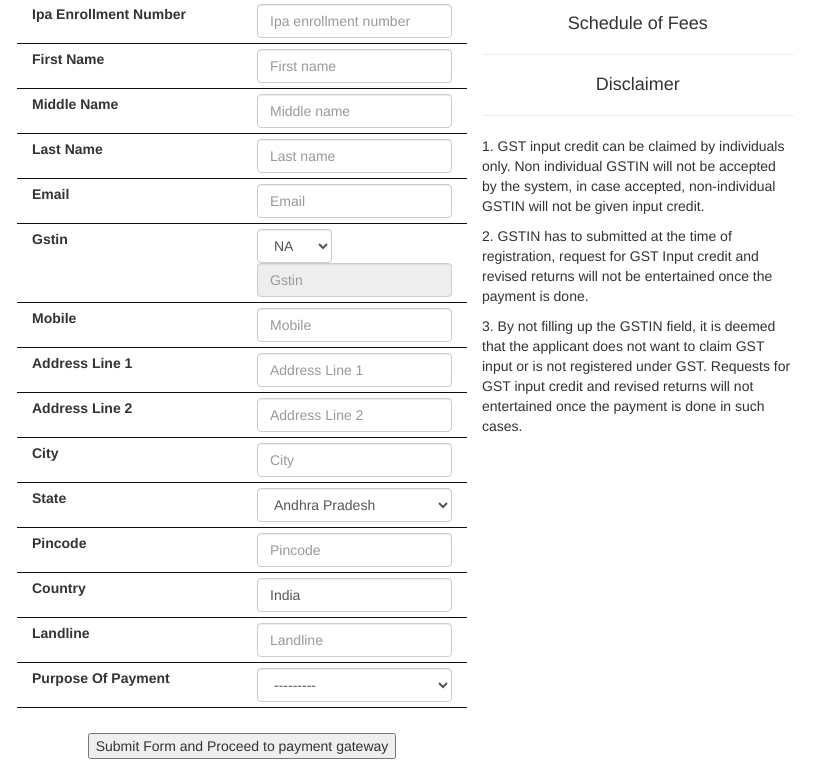
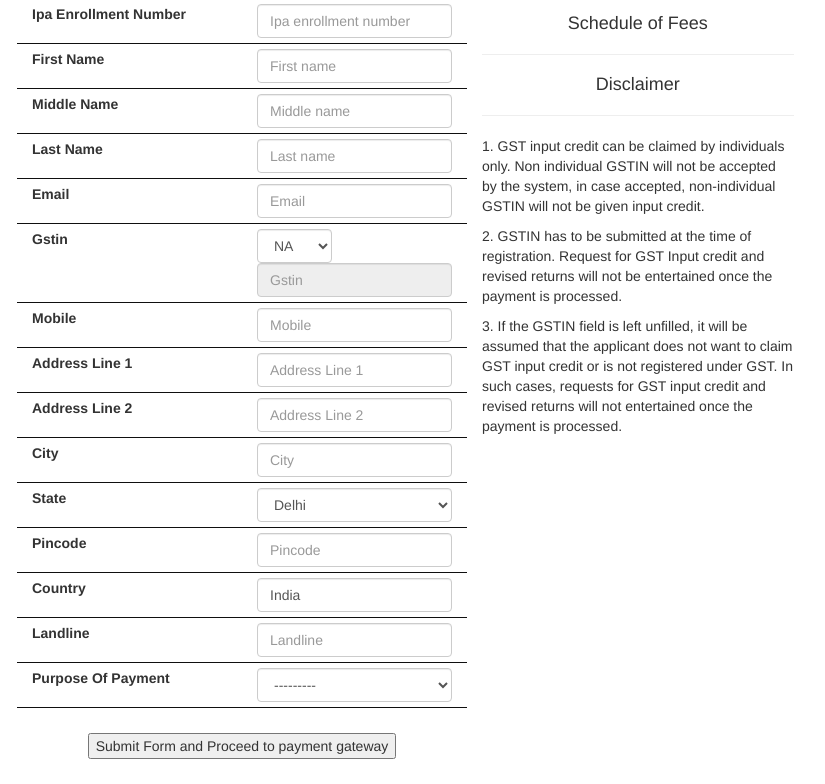
Before and after one commit to dotslash227/icsiiip-payment-gateway, a Django app: page / in a window 1280 px wide. Shown: the part 207-991 px from the top of the page, without its empty margins (168-993 px from the left). Run offline with Django 3.2, Linux system fonts and the light colour scheme; data that the repository does not hold is empty; some libraries are stand-ins or nearby versions.

Commit message:
some more changes

```diff
--- a/registration/models.py
+++ b/registration/models.py
@@ -31,7 +31,7 @@ class Registration(models.Model):
     address1 = models.CharField(max_length=150, verbose_name="Address Line 1")
     address2 = models.CharField(max_length=150, verbose_name="Address Line 2", blank=True, null=True)
     city = models.CharField(max_length=50)
-    state = models.CharField(max_length=25, choices=state_choices, default="Delhi NCR")
+    state = models.CharField(max_length=25, choices=state_choices, default="Delhi")
     pincode = models.IntegerField(blank=True, null=True)
     country = models.CharField(max_length=150, default="India")
     landline = models.BigIntegerField(blank=True, null=True)
@@ -55,5 +55,5 @@ class Registration(models.Model):
 
     def save(self, *args, **kwargs):
         super(Registration, self).save(*args, **kwargs)
-        self.txnid = "ICSIIIPAM/%s/%s/%s" % (self.date_added.year, self.date_added.month, self.pk)
+        self.txnid = "ICSIIIP/%s/%s/%s" % (self.date_added.year, self.date_added.month, self.pk)
         super(Registration, self).save(*args, **kwargs)
--- a/registration/templates/registration/index.html
+++ b/registration/templates/registration/index.html
@@ -91,8 +91,8 @@
                     {% endfor %}
                     <h4 class="text-center">Disclaimer</h4><hr />
                     <p>1. GST input credit can be claimed by individuals only. Non individual GSTIN will not be accepted by the system, in case accepted, non-individual GSTIN will not be given input credit.</p>
-                    <p>2. GSTIN has to submitted at the time of registration, request for GST Input credit and revised returns will not be entertained once the payment is done.</p>
-                    <p>3. By not filling up the GSTIN field, it is deemed that the applicant does not want to claim GST input or is not registered under GST. Requests for GST input credit and revised returns will not entertained once the payment is done in such cases.</p>
+                    <p>2. GSTIN has to be submitted at the time of registration. Request for GST Input credit and revised returns will not be entertained once the payment is processed.</p>
+                    <p>3. If the GSTIN field is left unfilled, it will be assumed that the applicant does not want to claim GST input credit or is not registered under GST. In such cases, requests for GST input credit and revised returns will not entertained once the payment is processed.</p>
                 </div>
             </div>
 
--- a/registration/templates/registration/invoice.html
+++ b/registration/templates/registration/invoice.html
@@ -7,9 +7,9 @@
             <div id="logo">
               <img src="http://icsiiip.com/Portals/0/Images/icsiiip-logo-new.png" style="width:75%;">
             </div>
-            <h1>INVOICE {{customer.txnid}}</h1>
+            <h1>TAX INVOICE #{{customer.txnid}}</h1>
             <div id="company" class="clearfix">
-              <div>Institute of Insolvency Professionals</div>
+              <div>ICSI Institute of Insolvency Professionals</div>
               <div>3rd Floor, ICSI House, 22, <br /> Institutional Area, Lodhi Road, New Delhi - 110003</div>
               <div>+91 11 45341099/48/33</div>
               <div><strong>CIN:</strong> U7499DL2016NPL308625  <strong>GSTIN:</strong> 07AAECI3095G1ZJ</div>
--- a/registration/views.py
+++ b/registration/views.py
@@ -48,10 +48,10 @@ class IndexPage(View):
         # total_amount = 1.00
 
         reg.save()
-        reg.txnid = "ICSIIIPAM/%s/%s/%s" % (reg.date_added.year, reg.date_added.month, reg.pk)
+        reg.txnid = "ICSIIIP/%s/%s/%s" % (reg.date_added.year, reg.date_added.month, reg.pk)
 
         if not reg.gstin:
-            if reg.state == "Delhi NCR":
+            if reg.state == "Delhi":
                 flag = False
                 reg.cgst = reg.purpose_of_payment.gst_amount/2
                 reg.sgst = reg.purpose_of_payment.gst_amount/2
@@ -87,13 +87,13 @@ class IndexPage(View):
 
         reg.save()
         # Invoice format ICSIIIPMA/year/month/pk
-        reg.txnid = "ICSIIIPAM/%s/%s/%s" % (reg.date_added.year, reg.date_added.month, reg.pk)
+        reg.txnid = "ICSIIIP/%s/%s/%s" % (reg.date_added.year, reg.date_added.month, reg.pk)
 
         reg.save()
 
         msg = "%s|%s" %(hash_string_msg, h)
 
-        post_data = {"msg":msg}
+        # post_data = {"msg":msg}
 
         if flag:
             return render(request, "registration/index.html", {
@@ -101,6 +101,11 @@ class IndexPage(View):
                 "pt": payment_types
             })
         else:
+            email = send_email(reg)
+            if email:
+                print ("email succesfull")
+            else:
+                print ("email not succesfull")
             return render(request, "registration/confirmation.html", {
             "msg": msg, "reg":reg, "amount":total_amount,
             })
```
